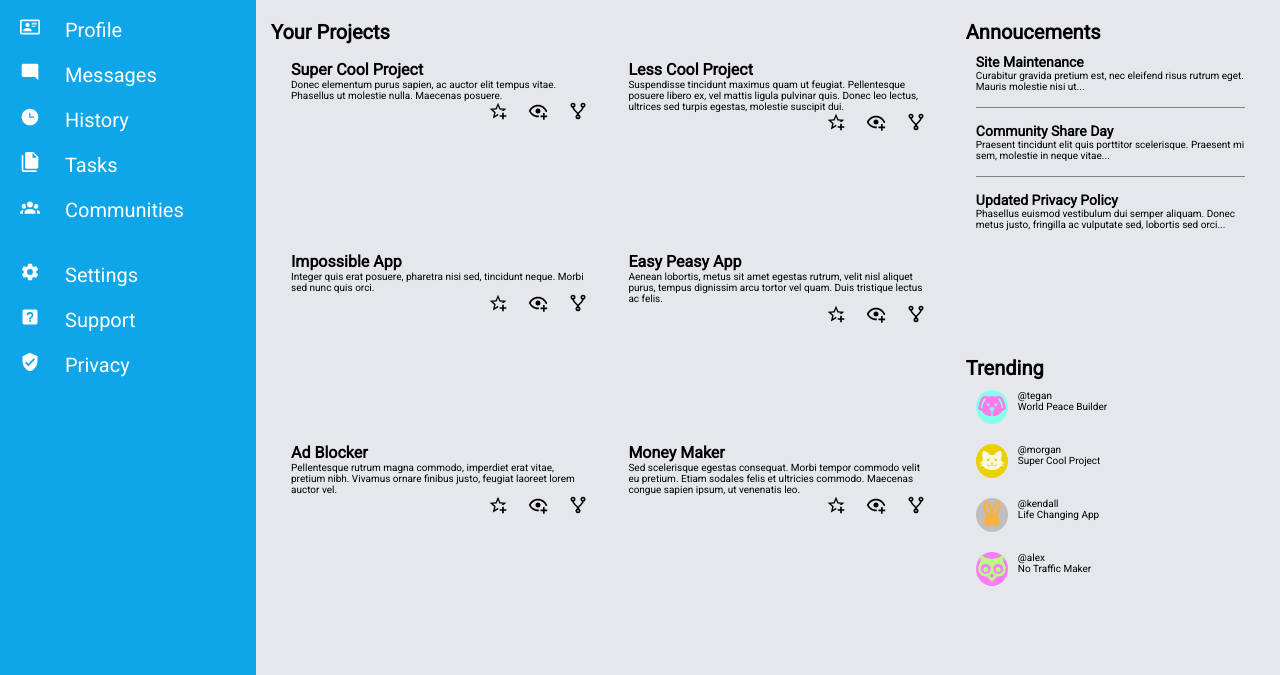
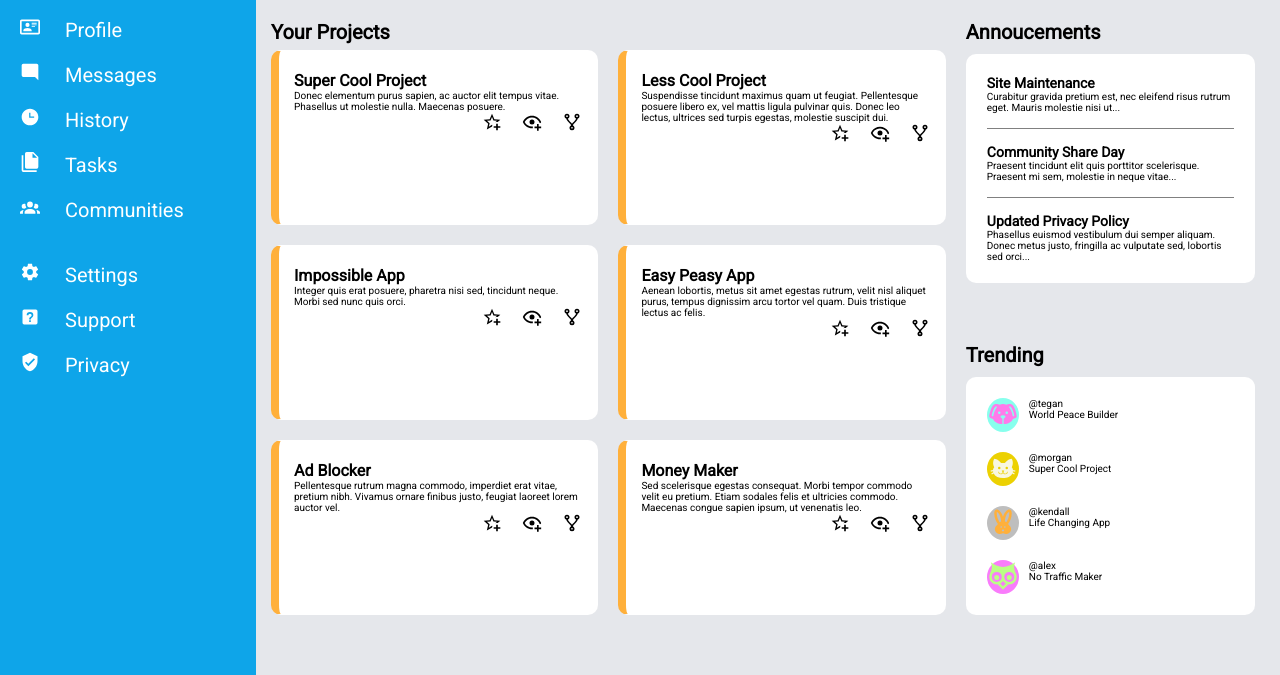
Before and after one commit to VictorEX13/admin-dashboard, a plain HTML site: page index.html in a window 1280 px wide. Shown: the part 125-800 px from the top of the page. Drawn offline with Linux system fonts and the light colour scheme.

Commit message:
Fix main sections layout

```diff
--- a/styles/style.css
+++ b/styles/style.css
@@ -134,6 +134,12 @@ main {
     background-color: var(--sub-color);
 }
 
+    section article {
+        background-color: white;
+        border: 1px solid transparent;
+        border-radius: 1rem;
+    }
+
     .projects {
         display: grid;
         grid-template-rows: 2rem 1fr;
@@ -146,11 +152,12 @@ main {
             grid-template-columns: repeat(2, 1fr);
             grid-template-rows: repeat(3, 1fr);
             gap: 20px;
-            padding: 10px;
+            padding: 10px 0 0;
         }
 
             .projects-container article {
-                padding: 10px;
+                border-left: 8px solid rgb(255, 176, 59);;
+                padding: 20px 15px 20px;
             }
 
         .project-actions {
@@ -165,12 +172,13 @@ main {
     }
 
         .announcements-container {
-            padding: 10px;
+            padding: 10px 0 0;
         }
 
             .announcements-container article {
                 display: flex;
                 flex-direction: column;
+                padding: 20px;
             }
 
                 .announcements article > div:not(:last-child) {
@@ -188,13 +196,14 @@ main {
     }
 
         .trending-container {
-            padding: 10px;
+            padding: 10px 0 0;
         }
 
             .trending article {
                 display: flex;
                 flex-direction: column;
                 gap: 20px;
+                padding: 20px;
             }
 
                 .trending-item {
```
